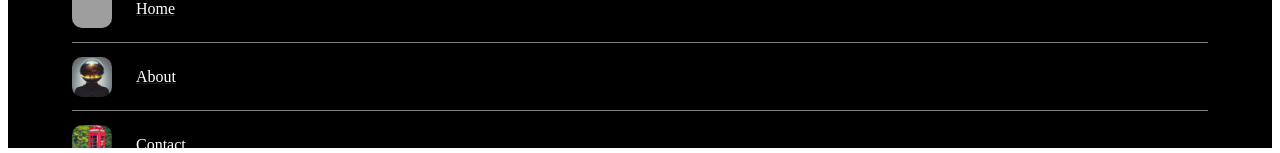
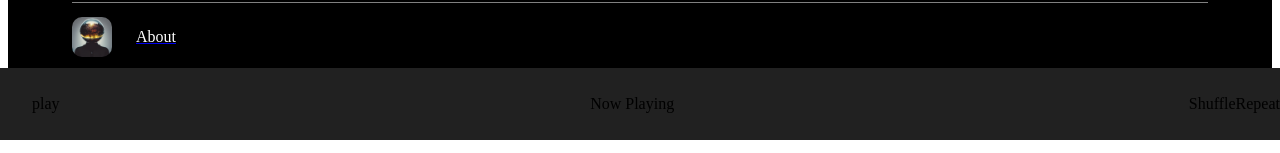
Before and after one commit to Jeromemn/Portfolio, a Next.js app: page / in a window 1280 px wide. Shown: the part 660-813 px from the top of the page. Built offline with nearby package versions, Linux system fonts and the light colour scheme; grey boxes are pictures that could not be loaded.

Commit message:
saving small changes to footer and page, footer moved to RootLayout

```diff
--- a/src/app/components/Footer.jsx
+++ b/src/app/components/Footer.jsx
@@ -10,7 +10,7 @@ const FooterWrapper = styled.div`
   bottom: 0;
   left: 0;
   width: 100%;
-  height: 5%;
+  height: 72px;
 `;
 
 const PlayPauseWrapper = styled.div`
--- a/src/app/layout.jsx
+++ b/src/app/layout.jsx
@@ -1,12 +1,15 @@
 // import Home from "./page";
+'use client';
 import React from "react";
 import StyledComponentsRegistry from "./styles/registry";
+import Footer from "./components/Footer";
 
 export default function RootLayout({ children }) {
   return (
     <html lang="en">
       <body>
         <StyledComponentsRegistry>{children}</StyledComponentsRegistry>
+        <Footer />
       </body>
     </html>
   );
--- a/src/app/page.jsx
+++ b/src/app/page.jsx
@@ -38,7 +38,7 @@ const ArtistInfo = styled.div`
 const ArtistCoverWrapper = styled.div`
   display: flex;
   justify-content: center;
-  height: 70%;
+  height: 65%;
   width: 100%;
   background-image: linear-gradient(
       rgba(0, 0, 0, 0) 0%,
```
